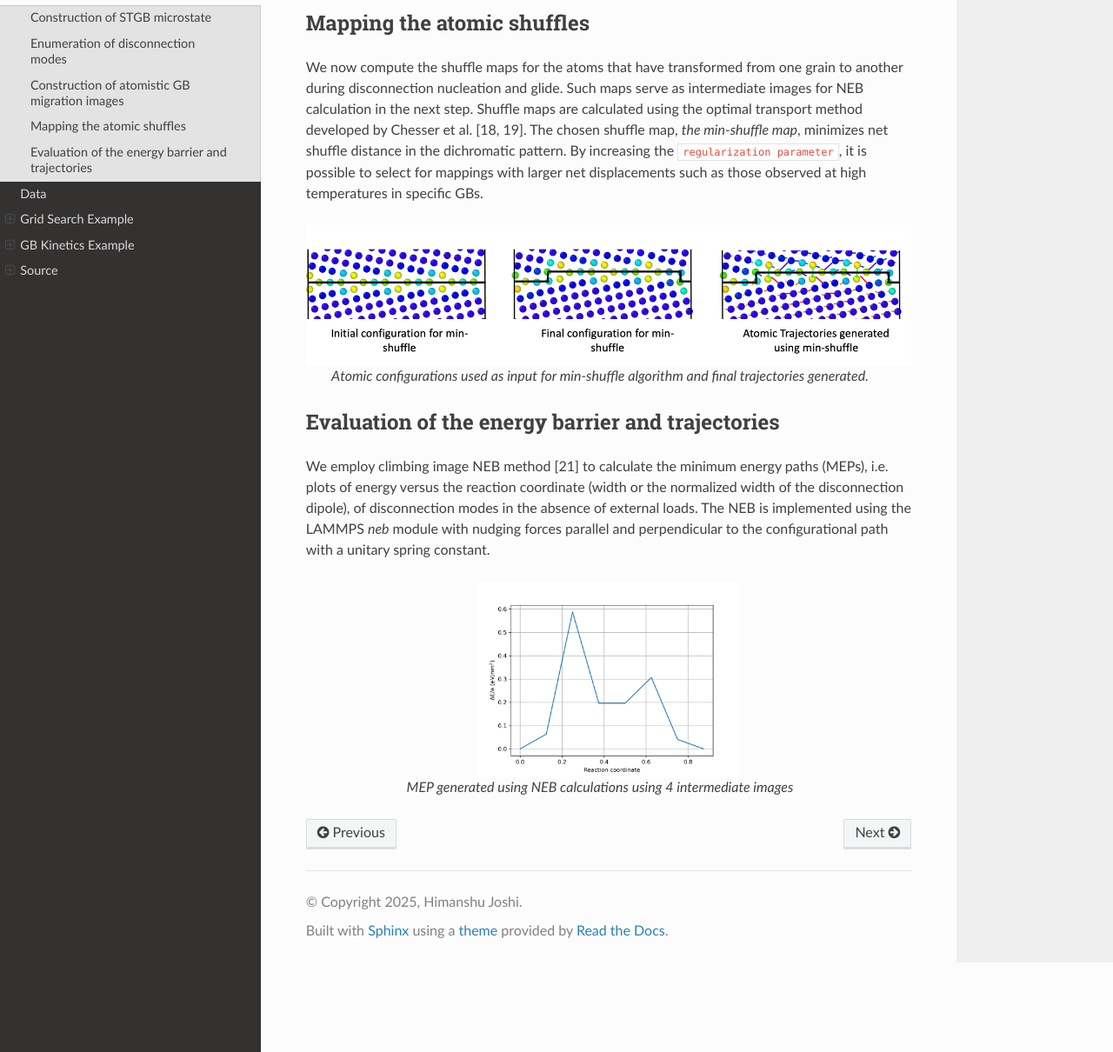
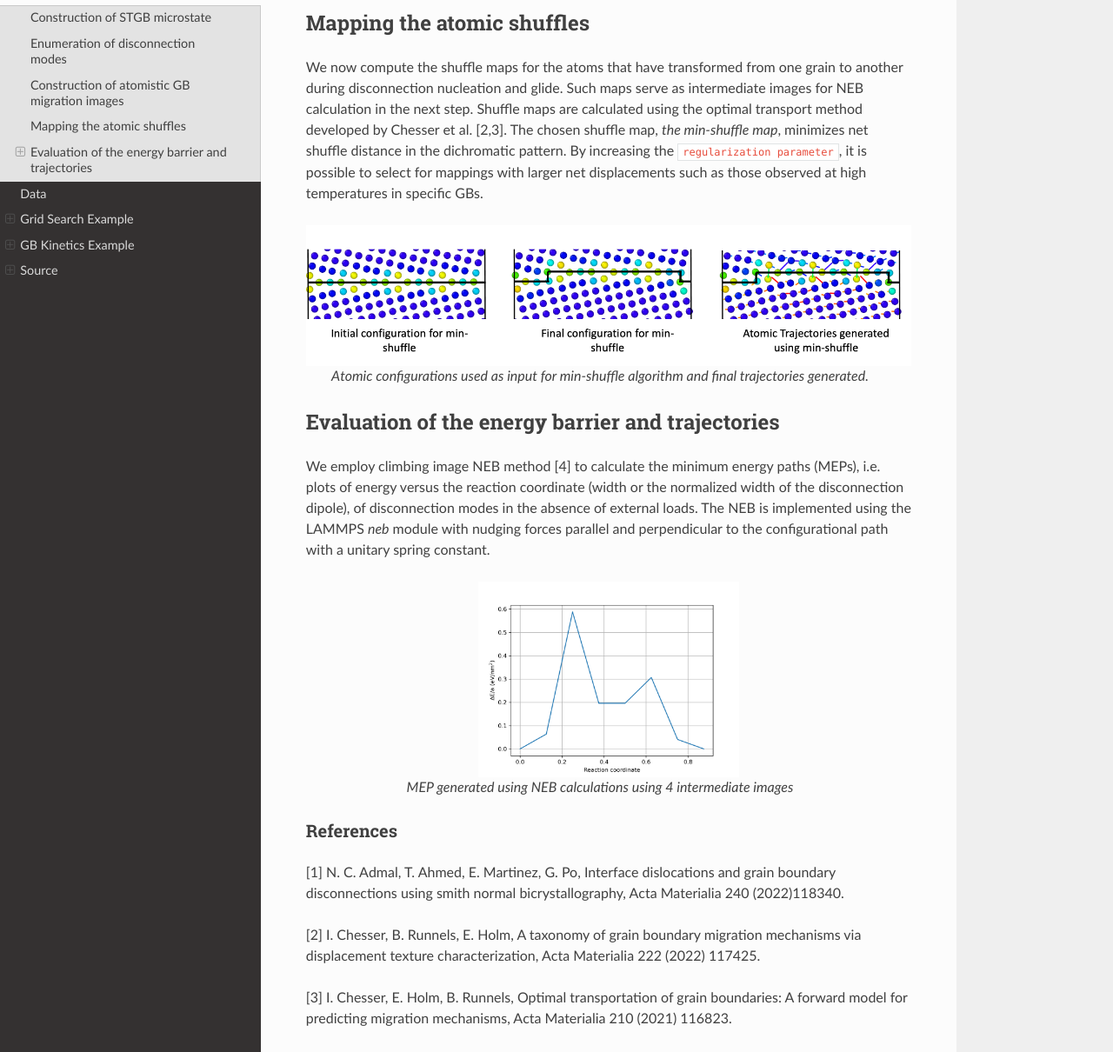
Before and after one commit to hjoshi9/GB_kinetics, a Sphinx documentation site: the page built from docs/source/theory.rst, in a window 1280 px wide and 1400 px high, scrolled down 4172 px. Shown: the part 190-1400 px from the top of the window at 87% size. Built offline with Sphinx 7.4.7 and the Read the Docs theme 3.1.0, drawn with Linux system fonts in a browser that asks for light colours; some of the changed text lies outside the part shown.

Commit message:
Updated references in theory and gb kinetics example

```diff
--- a/docs/source/example_gbkinetics.rst
+++ b/docs/source/example_gbkinetics.rst
@@ -132,3 +132,9 @@ This code generates atomic configurations of different types:
 .. image:: /_static/Sigma17size_effect_absolute.png
    :alt: Disconnection images without any elastic relaxation
    :width: 600px
+
+
+References
+^^^^^^^^^^
+[1] N. Combe, F. Mompiou, M. Legros, Disconnections kinks and competing modes in
+shear-coupled grain boundary migration, Physical Review B 93 (2016) 024109.
--- a/docs/source/theory.rst
+++ b/docs/source/theory.rst
@@ -47,7 +47,7 @@ We use Smith normal norm (SNF) bicrystallography to enumerate the disconnection
 STGB, where b and h denote the disconnection’s Burgers vector and step height, respectively.
 SNF bicrystallography is a powerful framework based on integer matrix algebra to automate
 the generation of rational GBs, and enumerate disconnection modes in GBs.
-For further details on SNF bicrystallography, we refer the reader to Admal et al.
+For further details on SNF bicrystallography, we refer the reader to Admal et al.[1]
 (https://doi.org/10.1016/j.actamat.2022.118340).
 
 
@@ -111,12 +111,11 @@ shown in the figures below:
    showing GB migration based on disconnection nucleation and glide.
 
 
-
 Mapping the atomic shuffles
 ---------------------------
 We now compute the shuffle maps for the atoms that have transformed from one grain to another
 during disconnection nucleation and glide. Such maps serve as intermediate images for NEB calculation
-in the next step. Shuffle maps are calculated using the optimal transport method developed by Chesser et al. [18, 19].
+in the next step. Shuffle maps are calculated using the optimal transport method developed by Chesser et al. [2,3].
 The chosen shuffle map, *the min-shuffle map*, minimizes net shuffle distance in the dichromatic
 pattern. By increasing the ``regularization parameter``, it is possible to select
 for mappings with larger net displacements such as those observed at high temperatures in specific GBs.
@@ -131,7 +130,7 @@ for mappings with larger net displacements such as those observed at high temper
 
 Evaluation of the energy barrier and trajectories
 -------------------------------------------------
-We employ climbing image NEB method [21] to calculate the minimum energy paths (MEPs), i.e. plots of energy
+We employ climbing image NEB method [4] to calculate the minimum energy paths (MEPs), i.e. plots of energy
 versus the reaction coordinate (width or the normalized width of the disconnection dipole), of
 disconnection modes in the absence of external loads. The NEB is implemented using the LAMMPS *neb* module with nudging forces
 parallel and perpendicular to the configurational path with a unitary spring constant.
@@ -141,3 +140,19 @@ parallel and perpendicular to the configurational path with a unitary spring con
    :align: center
 
    MEP generated using NEB calculations using 4 intermediate images
+
+References
+^^^^^^^^^^
+
+[1] N. C. Admal, T. Ahmed, E. Martinez, G. Po, Interface dislocations and grain boundary
+disconnections using smith normal bicrystallography, Acta Materialia 240 (2022)118340.
+
+[2] I. Chesser, B. Runnels, E. Holm, A taxonomy of grain boundary migration mechanisms
+via displacement texture characterization, Acta Materialia 222 (2022) 117425.
+
+[3] I. Chesser, E. Holm, B. Runnels, Optimal transportation of grain boundaries: A forward
+model for predicting migration mechanisms, Acta Materialia 210 (2021) 116823.
+
+[4] G. Henkelman, B. P. Uberuaga, H. Jonsson, A climbing image nudged elastic band
+method for finding saddle points and minimum energy paths, The Journal of chemical
+physics 113 (2000) 9901–9904.
```
